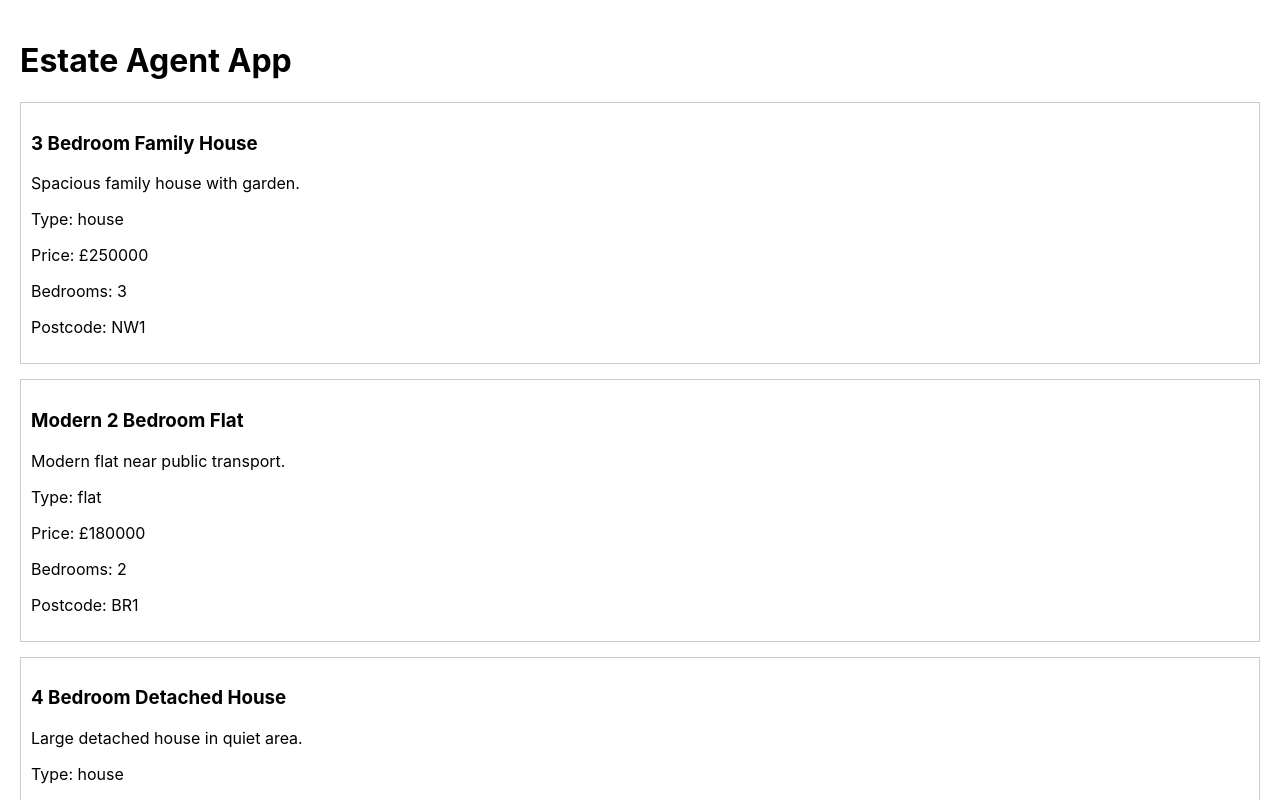
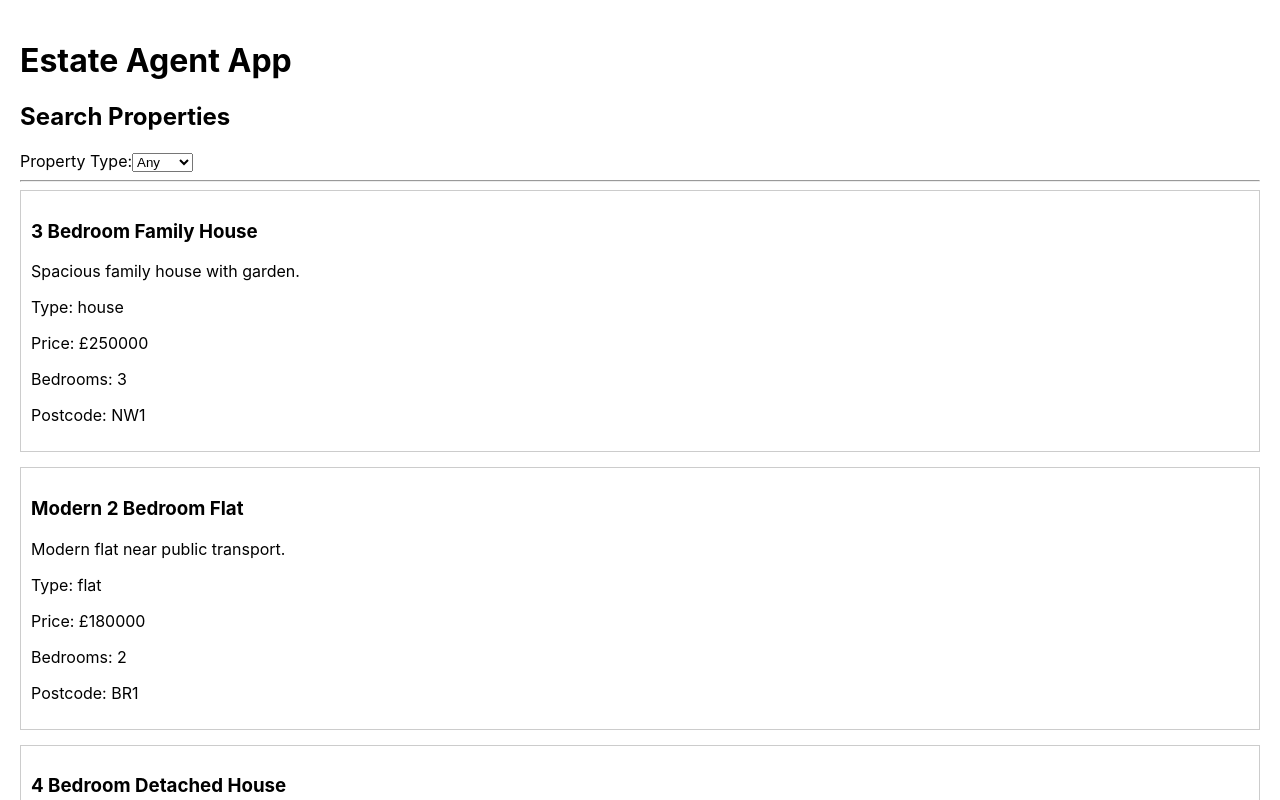
Before and after one commit to AshaniHansika/estate-agent-react-app, a React (Create React App) app: page / in a window 1280 px wide. Shown: the top 800 px of the page. Built offline with nearby package versions, Linux system fonts and the light colour scheme.

Commit message:
Add property type filtering

```diff
--- a/src/App.js
+++ b/src/App.js
@@ -1,11 +1,36 @@
+import { useState } from "react";
 import properties from "./properties.json";
 
 function App() {
+  const [searchType, setSearchType] = useState("any");
+
   return (
     <div style={{ padding: "20px" }}>
       <h1>Estate Agent App</h1>
 
-      {properties.map((property) => (
+      <h2>Search Properties</h2>
+
+      <label>
+        Property Type:{""}
+        <select
+          style={{margineLeft: "10px"}}
+          value={searchType}
+          onChange={(e) => setSearchType(e.target.value)}
+        >
+          <option value="any">Any</option>
+          <option value="house">House</option>
+          <option value="flat">Flat</option>
+        </select>
+      </label>
+
+      <hr />
+
+      {properties
+        .filter((property) =>
+          searchType === "any" ? true : property.type === searchType
+        )
+        .map((property) => (
+
         <div
           key={property.id}
           style={{
```
